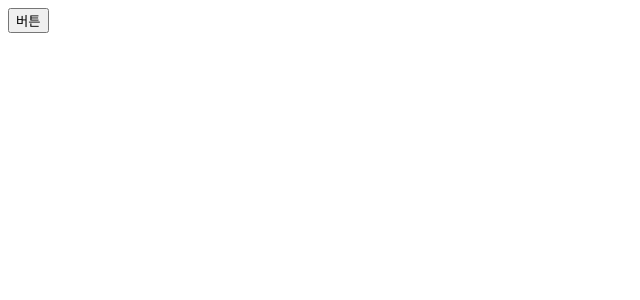
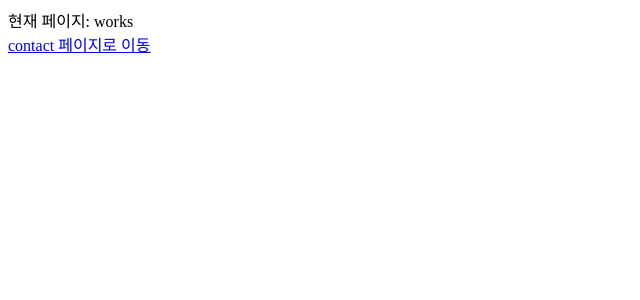
Before and after one commit to YS739/React_BasicClass, a React (Create React App) app: page /works in a window 1280 px wide. Shown: the top 300 px of the page, without its empty margins (0-640 px from the left). Built offline with nearby package versions, Linux system fonts and the light colour scheme.

Commit message:
use Link at works.js

```diff
--- a/src/pages/Works.jsx
+++ b/src/pages/Works.jsx
@@ -1,12 +1,14 @@
 // src/pages/works.js
-import { useLocation } from "react-router-dom";
+import { Link, useLocation } from "react-router-dom";
 
 const Works = () => {
   const location = useLocation();
   console.log("location :>> ", location);
   return (
     <div>
-      <button>버튼</button>
+      {`현재 페이지: ${location.pathname.slice(1)}`}
+      <br />
+      <Link to="/contact">contact 페이지로 이동</Link>
     </div>
   );
 };
```
